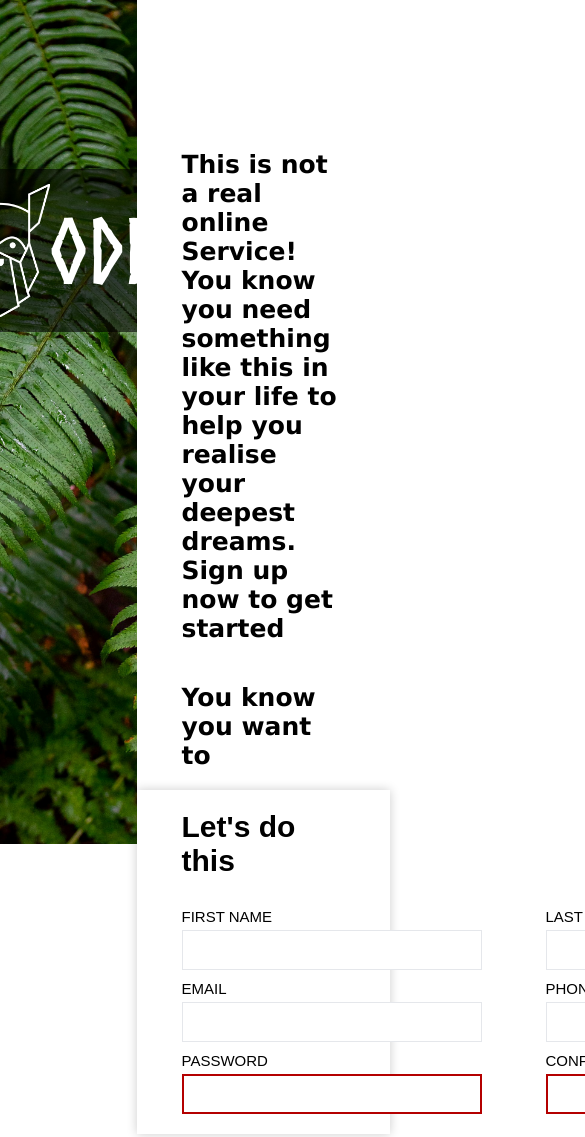
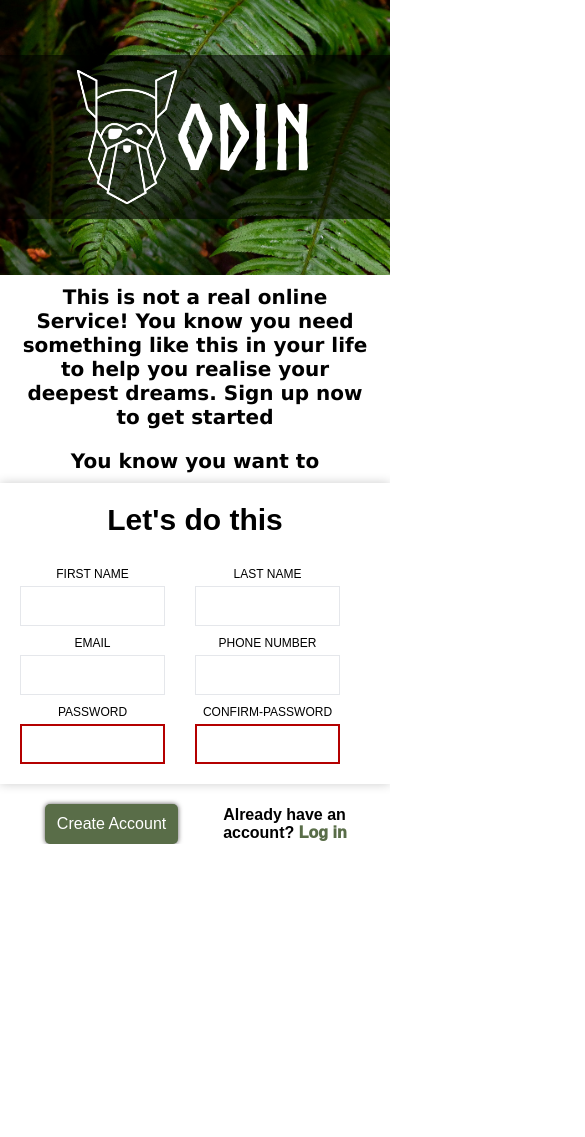
Before and after one commit to fkhadim/Sign-up-Form, a plain HTML site: page index.html in a window 390 px wide. Shown: the top 1137 px of the page, 585 px wide, since content can reach past the window. After the commit the page ends 844 px from the top, so only its background shows below. Drawn offline with Linux system fonts and the light colour scheme.

Commit message:
Made website responsive

```diff
--- a/index.html
+++ b/index.html
@@ -66,8 +66,10 @@
           </div>
         </div>
       </div>
-      <button type="submit" class="submit">Create Account</button>
-      <p class="already">Already have an account? <a href="#">Log in</a></p>
+      <div class="submit-wrapper">
+        <button type="submit" class="submit">Create Account</button>
+        <p class="already">Already have an account? <a href="#">Log in</a></p>
+      </div>
     </form>
   </div>
 
--- a/style.css
+++ b/style.css
@@ -103,7 +103,7 @@ label {
 }
 
 input {
-  width: 300px;
+  width: 100%;
   height: 40px;
   font-family: sans-serif;
   font-size: 20px;
@@ -167,3 +167,74 @@ button.submit {
   font-family: sans-serif;
   justify-content: center;
 }
+
+/* media queries */
+
+@media screen and (max-width: 900px) {
+  .body-container {
+    display: flex;
+    flex-direction: column;
+  }
+  .background-left{
+    width: 100%;
+    min-height: 200px;
+    max-height: 300px;
+  }
+  form.main-content {
+    width: 100%;
+  }
+  .main-form {
+   padding: 20px 20px;
+   display: flex;
+   flex-direction: column;
+   width: 100%;
+   align-items: center;
+  }
+
+  .main-form > div > div {
+    margin-right: 30px;
+
+  }
+
+  .description {
+    margin: 0;
+    margin: 10px 0;
+    padding: 0;
+    width: 90%;
+    text-align: center;
+    align-self: center;
+    font-size: 20px;
+  }
+
+  .description p:first-child {
+    padding-bottom: 20px;
+  }
+
+  label {
+    text-align: center;
+  }
+
+  .form-text {
+    font-size: 30px;
+  }
+
+  .submit-wrapper {
+    display: flex;
+    align-items: center;
+    justify-content: space-between;
+  }
+
+  button.submit {
+    font-size: 16px;
+  }
+
+  .already {
+    font-size: 16px;
+  }
+}
+
+@media screen and (max-width: 450px) {
+  label {
+    font-size: 12px;
+  }
+}
```
